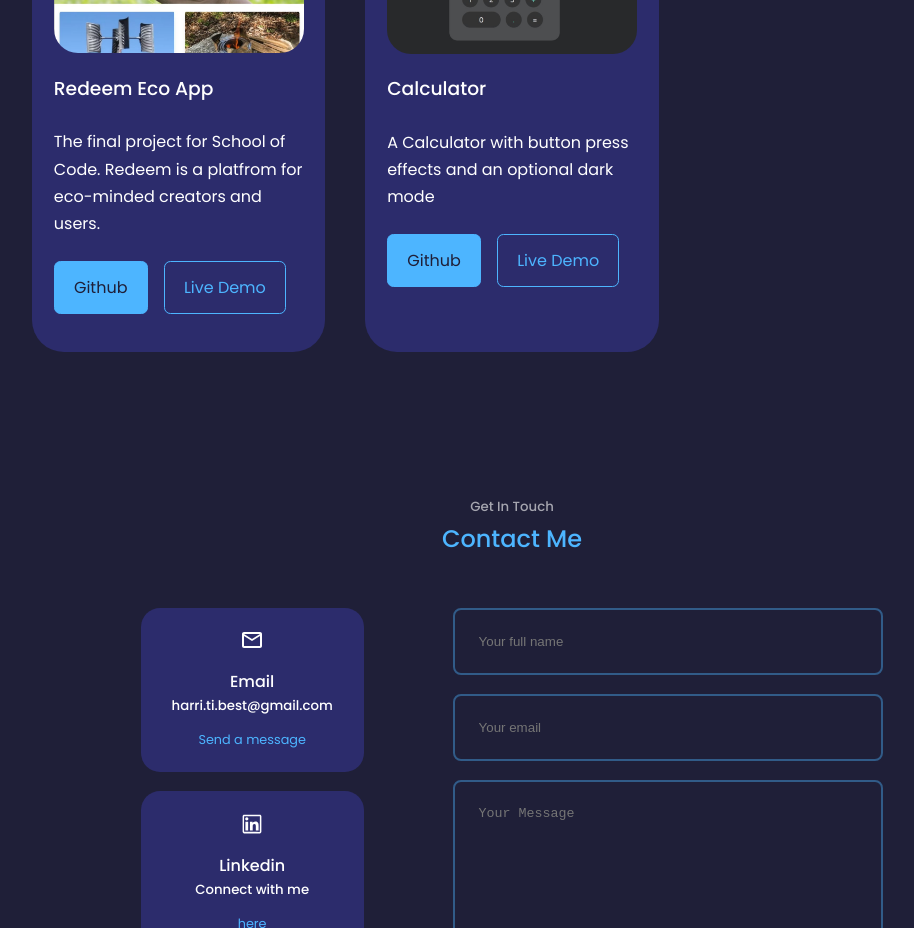
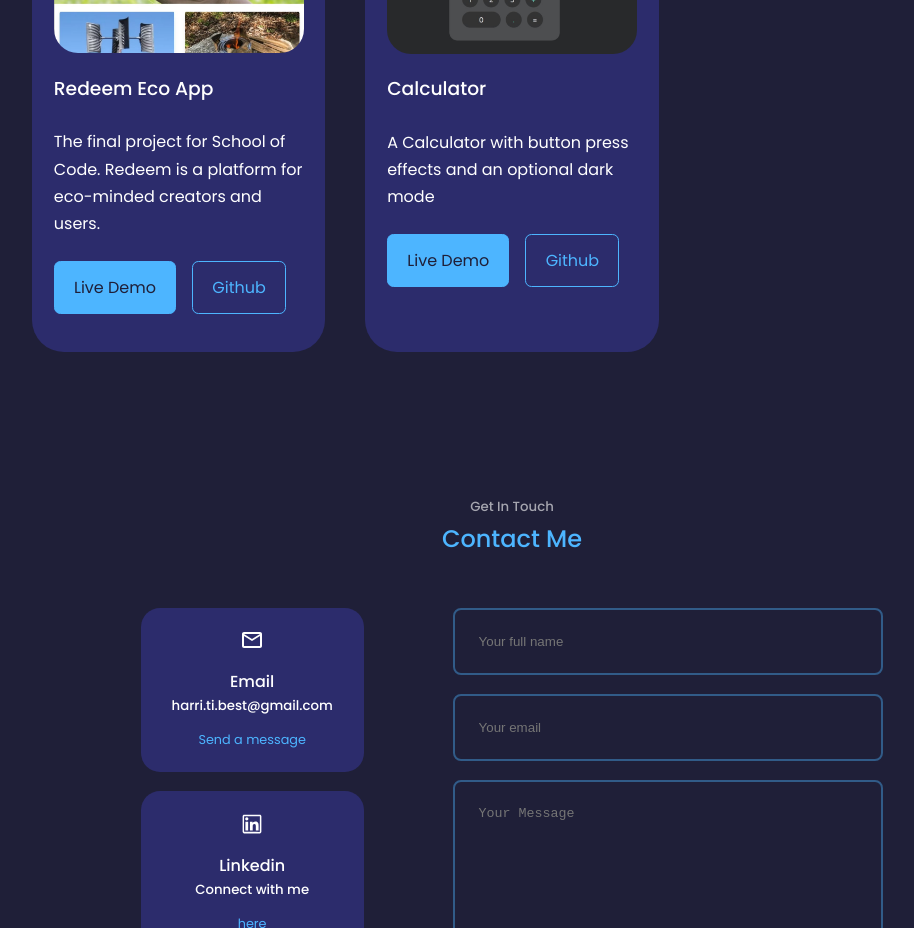
Before and after one commit to HairiBeast/portfolio, a React (Create React App) app: page / in a window 1280 px wide. Shown: the part 1680-2608 px from the top of the page, without its empty margins (128-1042 px from the left). Built offline with nearby package versions, Linux system fonts and the light colour scheme.

Commit message:
fixed spelling mistake and rearranged button order in portfolio section

```diff
--- a/src/components/portfolio/Portfolio.jsx
+++ b/src/components/portfolio/Portfolio.jsx
@@ -47,7 +47,7 @@ const data = [
       "https://github.com/afam-io/final-project-front-end-boolean-pirates",
     demo: "https://final-project-front-end-boolean-pirates.vercel.app/",
     description:
-      "The final project for School of Code. Redeem is a platfrom for eco-minded creators and users.",
+      "The final project for School of Code. Redeem is a platform for eco-minded creators and users.",
     icon: "TbBrandNextjs",
   },
   {
@@ -79,15 +79,20 @@ const Portfolio = () => {
               <p className="description">{description}</p>
               <div className="portfolio_item-cta">
                 <a
-                  href={github}
+                  href={demo}
                   className="btn btn-primary"
                   target="_blank"
                   rel="noreferrer"
                 >
+                  Live Demo
+                </a>
+                <a
+                  href={github}
+                  className="btn"
+                  target="_blank"
+                  rel="noreferrer"
+                >
                   Github
-                </a>
-                <a href={demo} className="btn" target="_blank" rel="noreferrer">
-                  Live Demo
                 </a>
               </div>
             </article>
```
